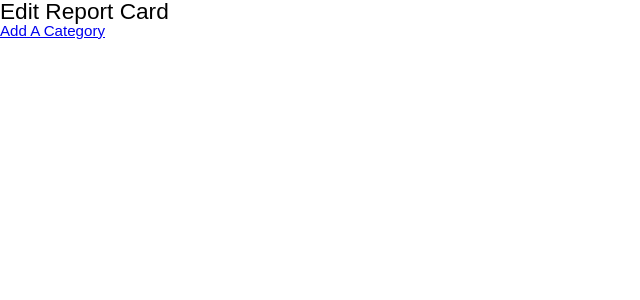
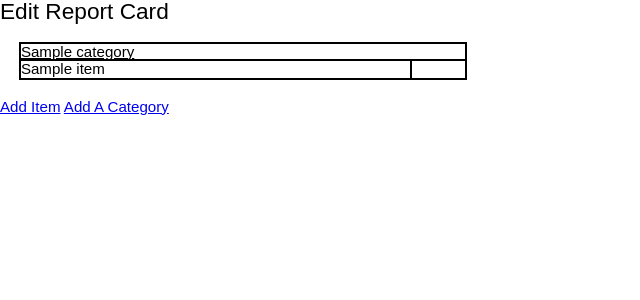
Before and after one commit to emanderson/preschool-report-card, a Python web app: template templates/form_edit_form.html in a window 1280 px wide. Shown: the top 300 px of the page, without its empty margins (0-640 px from the left). Run offline with Jinja, Linux system fonts and the light colour scheme; the template is opened without the code that fills it: most values are stand-ins (such as "Sample title", 1, 10 or a date in 2020).

Commit message:
Add items to each evaluation category

```diff
--- a/css/main.css
+++ b/css/main.css
@@ -95,6 +95,12 @@
     text-decoration: underline;
 }
 
+table.reportSection tr.titleHeader th {
+    text-align: left;
+    border: 2px solid black;
+    width: 11.7cm;
+}
+
 table.reportSection td.itemName {
     width: 10.3cm;
 }
--- a/handlers/form_edit_handler.py
+++ b/handlers/form_edit_handler.py
@@ -1,8 +1,9 @@
 import webapp2
 
+from models.eval_category import EvalCategory
 from utils.jinja_env import JinjaEnv
 
 class FormEditHandler(webapp2.RequestHandler):
     def get(self):
         template = JinjaEnv.get().get_template('templates/form_edit_form.html')
-        self.response.out.write(template.render({}))
+        self.response.out.write(template.render({'categories': EvalCategory.list()}))
--- a/templates/category_add.html
+++ b/templates/category_add.html
@@ -1,8 +1,10 @@
 <div class="formPopup">
     <form method="POST" action="/category/add">
+        <h2>Add a Category</h2>
         <formset>
             <label for="name">Name:</label>
             <input type="text" id="name" name="name" />
+            <input type="submit" id="add" name="add" value="Add" />
         </formset>
     </form>
 </div>
--- a/templates/form_edit_form.html
+++ b/templates/form_edit_form.html
@@ -8,5 +8,21 @@
 {% block body_content %}
   <h1>Edit Report Card</h1>
 
+  {% for category in categories %}
+    <table class="reportSection">
+      <tr class="titleHeader">
+        <th colspan=2>{{ category.name }}</td>
+      </tr>
+
+      {% for item in category.items() %}
+        <tr>
+          <td class="itemName">{{ item.name }}</td>
+          <td><input type="text" name="something"></input></td>
+        </tr>
+      {% endfor %}
+    </table>
+    <a href="/category/{{ category.key().id() }}/item/add_form">Add Item</a>
+  {% endfor %}
+
   <a class="formPopper" href="/category/add_form">Add A Category</a>
 {% endblock %}
```
Also changed, not shown: main.py (+10 -3 lines), models/eval_category.py (+7 -0 lines), index.yaml (line endings or trailing spaces).
